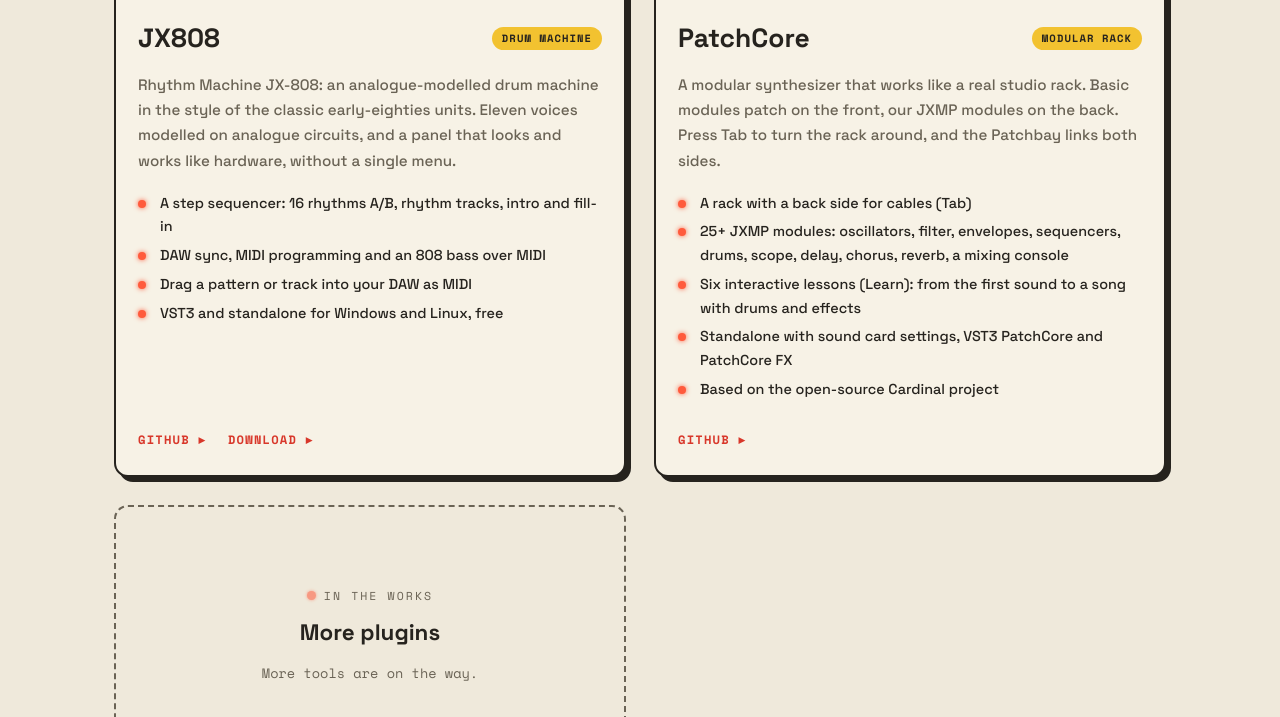
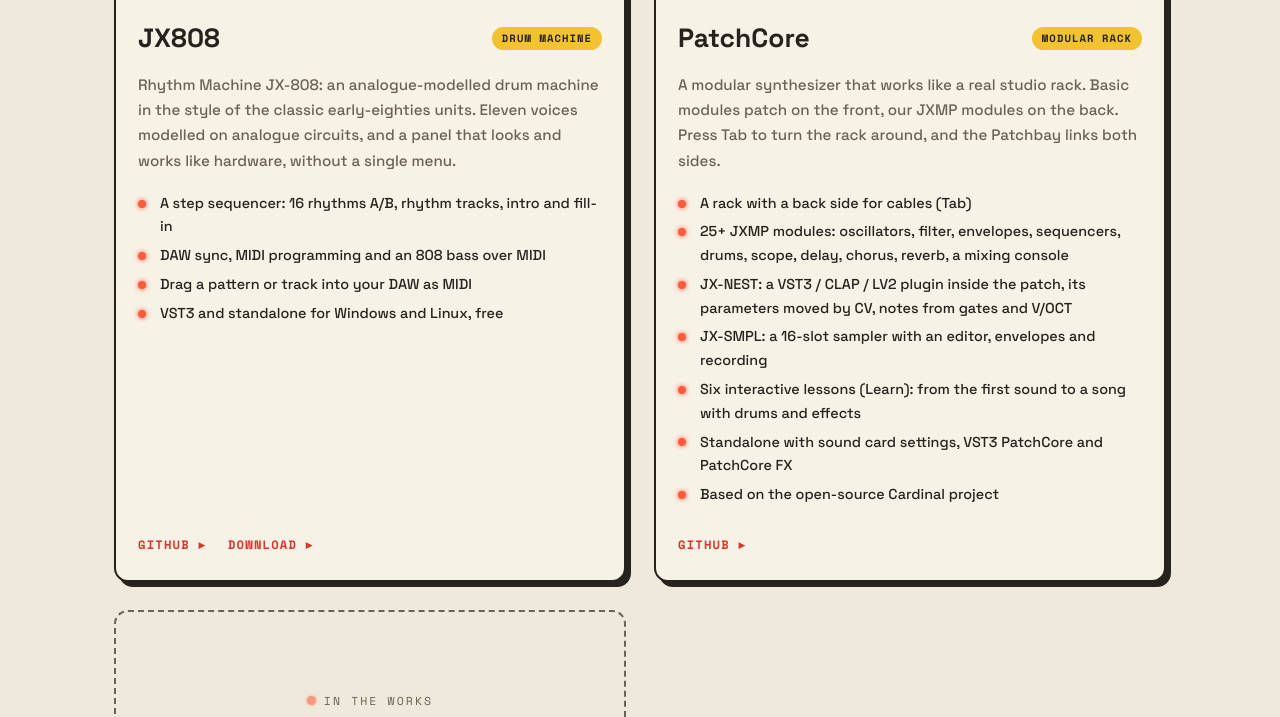
Before and after one commit to JXMP-Audio/PluginCollection, a plain HTML site: page web/index.html in a window 1280 px wide. Shown: the part 1073-1790 px from the top of the page. Drawn offline with nearby package versions, Linux system fonts and the light colour scheme.

Commit message:
PatchCore: JX-NEST, JX-SMPL loop fixes; web card mentions JX-NEST and JX-SMPL
Co-Authored-By: Claude Opus 5.5 <noreply@anthropic.com>

```diff
--- a/web/index.html
+++ b/web/index.html
@@ -167,9 +167,9 @@ var PLUGINS=[
    feats:["A step sequencer: 16 rhythms A/B, rhythm tracks, intro and fill-in","DAW sync, MIDI programming and an 808 bass over MIDI","Drag a pattern or track into your DAW as MIDI","VST3 and standalone for Windows and Linux, free"]}},
  {name:"PatchCore",type:"patch",image:"https://raw.githubusercontent.com/JXMP-Audio/PatchCore/main/docs/screenshots/patchcore-rack.png",link:"https://github.com/JXMP-Audio/PatchCore",download:"",
   cs:{tag:"Modulární rack",desc:"Modulární syntezátor jako skutečný studiový rack. Základní moduly se propojují zepředu, naše moduly JXMP zezadu. Klávesou Tab rack otočíš a průchodka Patchbay propojí obě strany.",
-   feats:["Rack se zadní stranou pro kabely (Tab)","Přes 25 vlastních modulů JXMP: oscilátory, filtr, obálky, sekvencery, bicí, scope, delay, chorus, reverb, mixážní konzole","Šest interaktivních lekcí (Learn): od prvního zvuku po song s bicími a efekty","Standalone s nastavením zvukovky, VST3 PatchCore a PatchCore FX","Vychází z volného projektu Cardinal"]},
+   feats:["Rack se zadní stranou pro kabely (Tab)","Přes 25 vlastních modulů JXMP: oscilátory, filtr, obálky, sekvencery, bicí, scope, delay, chorus, reverb, mixážní konzole","JX-NEST: VST3 / CLAP / LV2 plugin přímo v patchi, parametry řízené CV, noty z gate a V/OCT","JX-SMPL: sampler s 16 sloty, editorem, obálkami a nahráváním","Šest interaktivních lekcí (Learn): od prvního zvuku po song s bicími a efekty","Standalone s nastavením zvukovky, VST3 PatchCore a PatchCore FX","Vychází z volného projektu Cardinal"]},
   en:{tag:"Modular rack",desc:"A modular synthesizer that works like a real studio rack. Basic modules patch on the front, our JXMP modules on the back. Press Tab to turn the rack around, and the Patchbay links both sides.",
-   feats:["A rack with a back side for cables (Tab)","25+ JXMP modules: oscillators, filter, envelopes, sequencers, drums, scope, delay, chorus, reverb, a mixing console","Six interactive lessons (Learn): from the first sound to a song with drums and effects","Standalone with sound card settings, VST3 PatchCore and PatchCore FX","Based on the open-source Cardinal project"]}}
+   feats:["A rack with a back side for cables (Tab)","25+ JXMP modules: oscillators, filter, envelopes, sequencers, drums, scope, delay, chorus, reverb, a mixing console","JX-NEST: a VST3 / CLAP / LV2 plugin inside the patch, its parameters moved by CV, notes from gates and V/OCT","JX-SMPL: a 16-slot sampler with an editor, envelopes and recording","Six interactive lessons (Learn): from the first sound to a song with drums and effects","Standalone with sound card settings, VST3 PatchCore and PatchCore FX","Based on the open-source Cardinal project"]}}
 ];
 function padRow(s){return s.split("").map(function(c,i){return '<i class="g'+Math.floor(i/4)+(c==="1"?' on':'')+'"></i>'}).join("")}
 function placeholder(p,t){
```
